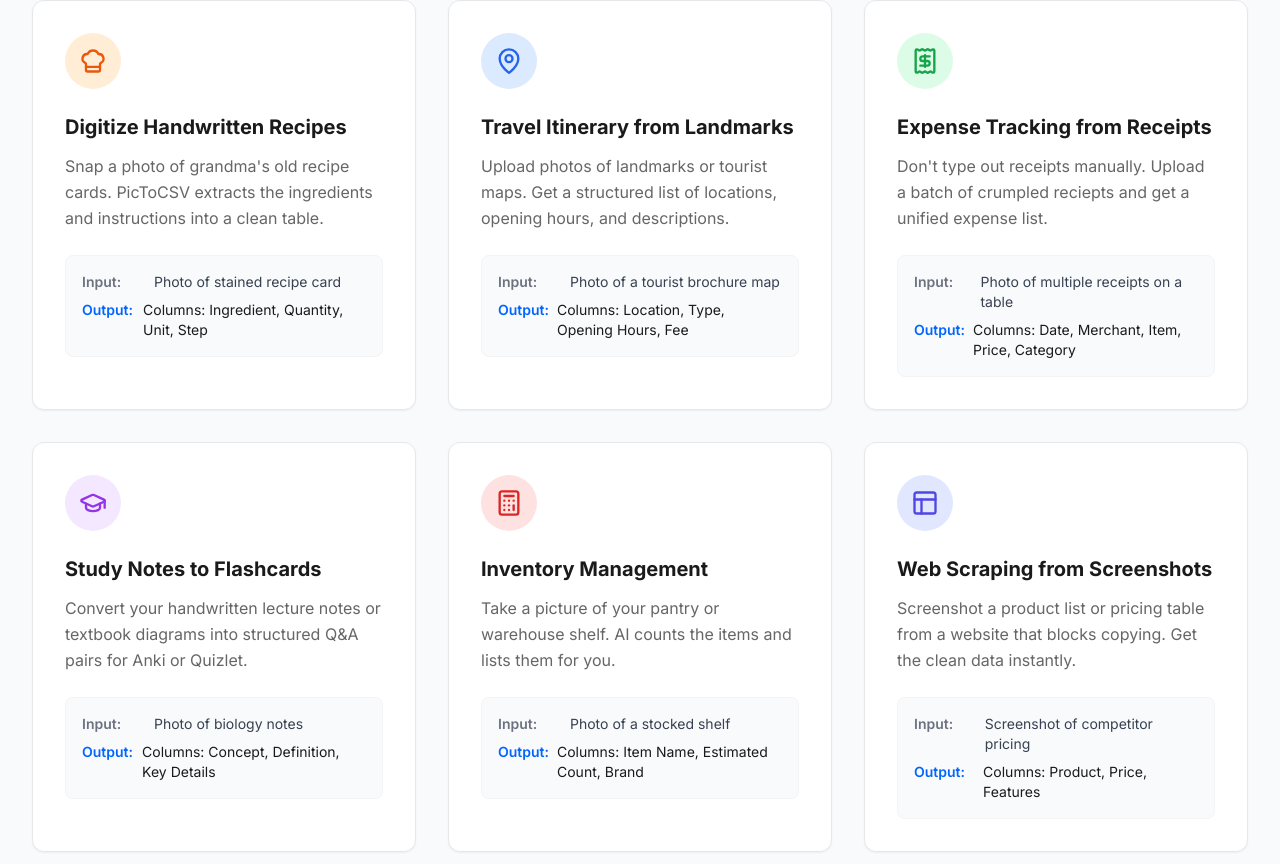
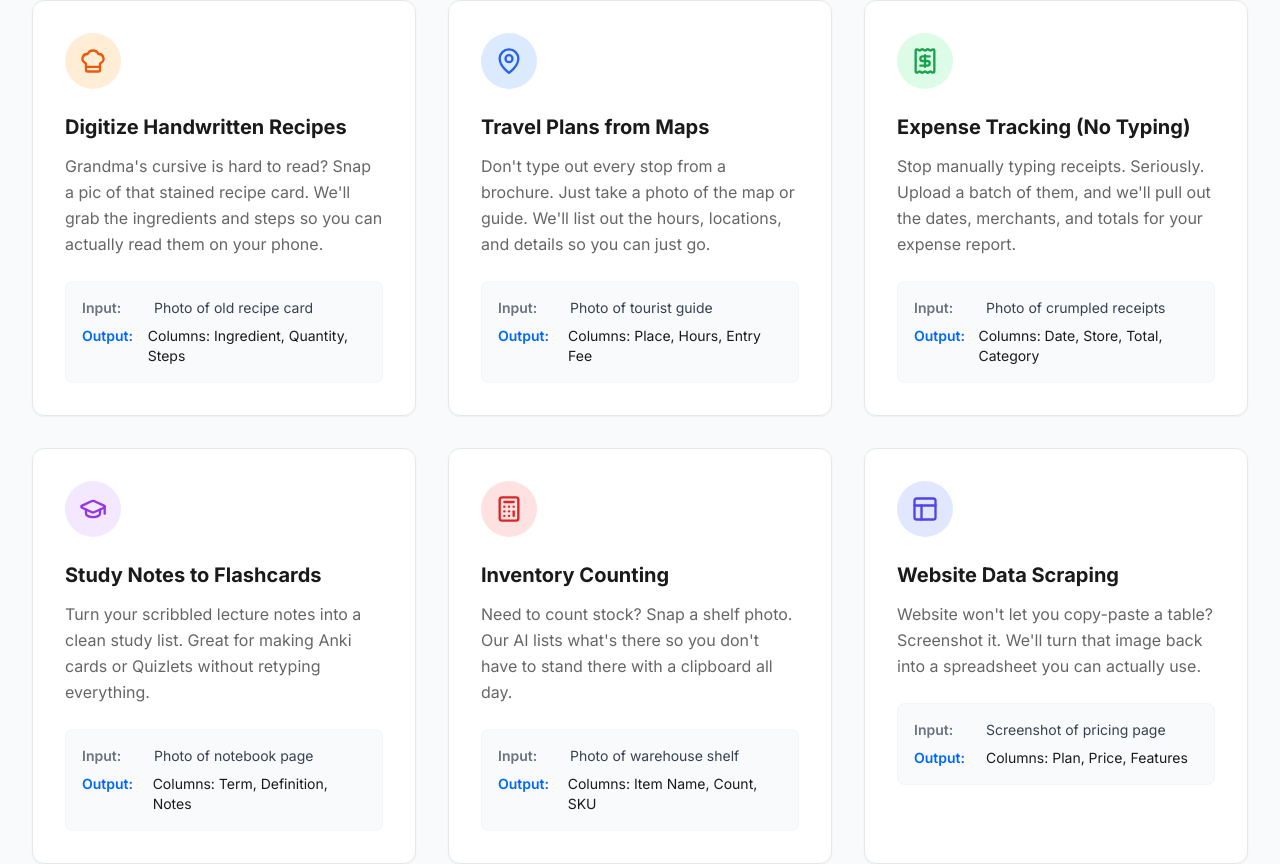
Before and after one commit to Albiniu5/pic-to-csv, a React (Vite) app: page /use-cases in a window 1280 px wide. Shown: the part 321-1185 px from the top of the page. Built offline with nearby package versions, Linux system fonts and the light colour scheme; no server answers.

Commit message:
Add ads.txt and finalize content updates (FAQ, privacy, cleanup)

```diff
--- a/src/components/Footer.jsx
+++ b/src/components/Footer.jsx
@@ -18,7 +18,7 @@ export default function Footer() {
                     <div>
                         <h3 className="font-semibold text-brand-dark mb-4">Product</h3>
                         <ul className="space-y-3 text-sm text-brand-muted">
-                            <li><Link to="/" className="hover:text-brand-blue transition-colors">Converter</Link></li>
+
                             <li><Link to="/how-it-works" className="hover:text-brand-blue transition-colors">How It Works</Link></li>
                             <li><Link to="/use-cases" className="hover:text-brand-blue transition-colors">Use Cases</Link></li>
                             <li><Link to="/faq" className="hover:text-brand-blue transition-colors">FAQ</Link></li>
--- a/src/pages/FAQ.jsx
+++ b/src/pages/FAQ.jsx
@@ -3,28 +3,28 @@ import React from 'react';
 export default function FAQ() {
     const faqs = [
         {
-            question: "Is PicToCSV free to use?",
-            answer: "Yes, our core file conversion features are free to use. We may offer premium features in the future for high-volume users."
+            question: "How do I turn a picture into a CSV file?",
+            answer: "Honestly, it's super easy. You don't need to manually type anything. Just grab your screenshot or photo, drop it into the upload box up top, and our AI does the heavy lifting. It reads the text, figures out the columns, and hands you back a clean CSV. Done and done."
         },
         {
-            question: "What file formats do you support?",
-            answer: "We support major image formats (JPG, PNG, WebP) and PDF documents. The output can be downloaded as CSV, Excel (XLSX), or formatted PDF."
+            question: "How to extract data from an image?",
+            answer: "The old way was typing it out by hand, which let's be real, nobody has time for. We use AI vision to look at your image just like a human would. It picks out the data—whether it's an invoice, a price list, or some random stats—and converts it into actual text you can edit."
         },
         {
-            question: "Is my data secure?",
-            answer: "Absolutely. Files are processed temporarily by our secure AI engine and are deleted immediately after conversion. We do not store your documents."
+            question: "Can you convert PNG to CSV?",
+            answer: "Yup, absolutely. PNGs, JPGs, even PDFs—we handle 'em all. So if you've got a crisp screenshot or a grainy photo from your phone, throw it in. We'll crunch the data and spit out a CSV or Excel file for you in seconds."
         },
         {
-            question: "Can I convert handwritten text?",
-            answer: "Our AI is optimized for printed text and tables. Handwriting recognition may vary in accuracy depending on legibility."
+            question: "How to create a CSV file with images?",
+            answer: "If you're sitting on a pile of images with data locked inside, this is the cheat code. Instead of manual entry, you just upload the pic here. We unlock that data and organize it into rows and columns so you can open it right up in Excel or Google Sheets."
         },
         {
-            question: "How accurate is the conversion?",
-            answer: "We use state-of-the-art vision models (like Gemini Pro Vision) which provide very high accuracy. However, we always recommend reviewing the output in our editor before exporting."
+            question: "Is my data safe?",
+            answer: "Yes, absolutely. We prioritize your privacy. Files uploaded to PicToCSV are processed in temporary memory and are permanently deleted immediately after the analysis is complete. We do not store, share, or use your documents to train our models."
         },
         {
-            question: "Can I export to Google Sheets?",
-            answer: "Currently, you can download an Excel (.xlsx) or CSV file and upload it directly to Google Sheets."
+            question: "Is this tool free?",
+            answer: "Yes, PicToCSV is currently free to use for standard conversions. We optimize for efficiency to keep costs low and pass the value to you."
         }
     ];
 
--- a/src/pages/PrivacyPolicy.jsx
+++ b/src/pages/PrivacyPolicy.jsx
@@ -1,4 +1,5 @@
 import React from 'react';
+import { Link } from 'react-router-dom';
 
 export default function PrivacyPolicy() {
     return (
@@ -39,7 +40,7 @@ export default function PrivacyPolicy() {
                 <section className="mb-8">
                     <h2 className="text-xl font-semibold text-slate-900 mb-4">5. Contact Us</h2>
                     <p className="text-slate-600">
-                        If you have questions about this privacy policy, please contact us at support@pictocsv.com.
+                        If you have questions about this privacy policy, please <Link to="/contact" className="text-brand-blue hover:underline">contact us here</Link>.
                     </p>
                 </section>
             </div>
--- a/src/pages/UseCases.jsx
+++ b/src/pages/UseCases.jsx
@@ -5,60 +5,60 @@ const cases = [
     {
         icon: ChefHat,
         title: "Digitize Handwritten Recipes",
-        description: "Snap a photo of grandma's old recipe cards. PicToCSV extracts the ingredients and instructions into a clean table.",
+        description: "Grandma's cursive is hard to read? Snap a pic of that stained recipe card. We'll grab the ingredients and steps so you can actually read them on your phone.",
         example: {
-            input: "Photo of stained recipe card",
-            output: "Columns: Ingredient, Quantity, Unit, Step"
+            input: "Photo of old recipe card",
+            output: "Columns: Ingredient, Quantity, Steps"
         },
         color: "bg-orange-100 text-orange-600"
     },
     {
         icon: MapPin,
-        title: "Travel Itinerary from Landmarks",
-        description: "Upload photos of landmarks or tourist maps. Get a structured list of locations, opening hours, and descriptions.",
+        title: "Travel Plans from Maps",
+        description: "Don't type out every stop from a brochure. Just take a photo of the map or guide. We'll list out the hours, locations, and details so you can just go.",
         example: {
-            input: "Photo of a tourist brochure map",
-            output: "Columns: Location, Type, Opening Hours, Fee"
+            input: "Photo of tourist guide",
+            output: "Columns: Place, Hours, Entry Fee"
         },
         color: "bg-blue-100 text-blue-600"
     },
     {
         icon: Receipt,
-        title: "Expense Tracking from Receipts",
-        description: "Don't type out receipts manually. Upload a batch of crumpled reciepts and get a unified expense list.",
+        title: "Expense Tracking (No Typing)",
+        description: "Stop manually typing receipts. Seriously. Upload a batch of them, and we'll pull out the dates, merchants, and totals for your expense report.",
         example: {
-            input: "Photo of multiple receipts on a table",
-            output: "Columns: Date, Merchant, Item, Price, Category"
+            input: "Photo of crumpled receipts",
+            output: "Columns: Date, Store, Total, Category"
         },
         color: "bg-green-100 text-green-600"
     },
     {
         icon: GraduationCap,
         title: "Study Notes to Flashcards",
-        description: "Convert your handwritten lecture notes or textbook diagrams into structured Q&A pairs for Anki or Quizlet.",
+        description: "Turn your scribbled lecture notes into a clean study list. Great for making Anki cards or Quizlets without retyping everything.",
         example: {
-            input: "Photo of biology notes",
-            output: "Columns: Concept, Definition, Key Details"
+            input: "Photo of notebook page",
+            output: "Columns: Term, Definition, Notes"
         },
         color: "bg-purple-100 text-purple-600"
     },
     {
         icon: Calculator,
-        title: "Inventory Management",
-        description: "Take a picture of your pantry or warehouse shelf. AI counts the items and lists them for you.",
+        title: "Inventory Counting",
+        description: "Need to count stock? Snap a shelf photo. Our AI lists what's there so you don't have to stand there with a clipboard all day.",
         example: {
-            input: "Photo of a stocked shelf",
-            output: "Columns: Item Name, Estimated Count, Brand"
+            input: "Photo of warehouse shelf",
+            output: "Columns: Item Name, Count, SKU"
         },
         color: "bg-red-100 text-red-600"
     },
     {
         icon: Layout,
-        title: "Web Scraping from Screenshots",
-        description: "Screenshot a product list or pricing table from a website that blocks copying. Get the clean data instantly.",
+        title: "Website Data Scraping",
+        description: "Website won't let you copy-paste a table? Screenshot it. We'll turn that image back into a spreadsheet you can actually use.",
         example: {
-            input: "Screenshot of competitor pricing",
-            output: "Columns: Product, Price, Features"
+            input: "Screenshot of pricing page",
+            output: "Columns: Plan, Price, Features"
         },
         color: "bg-indigo-100 text-indigo-600"
     }
```
Also changed, not shown: public/ads.txt (added).
